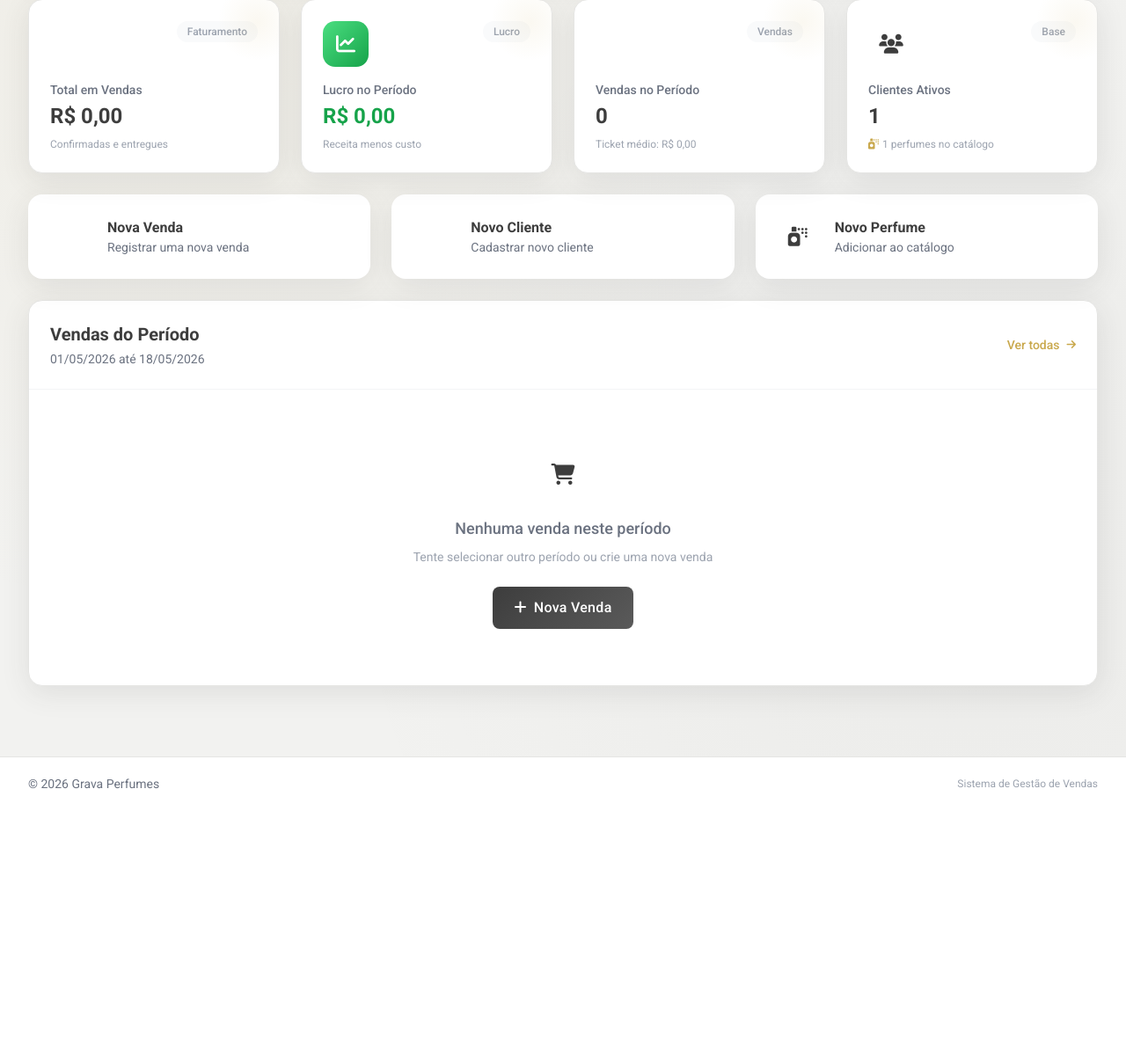
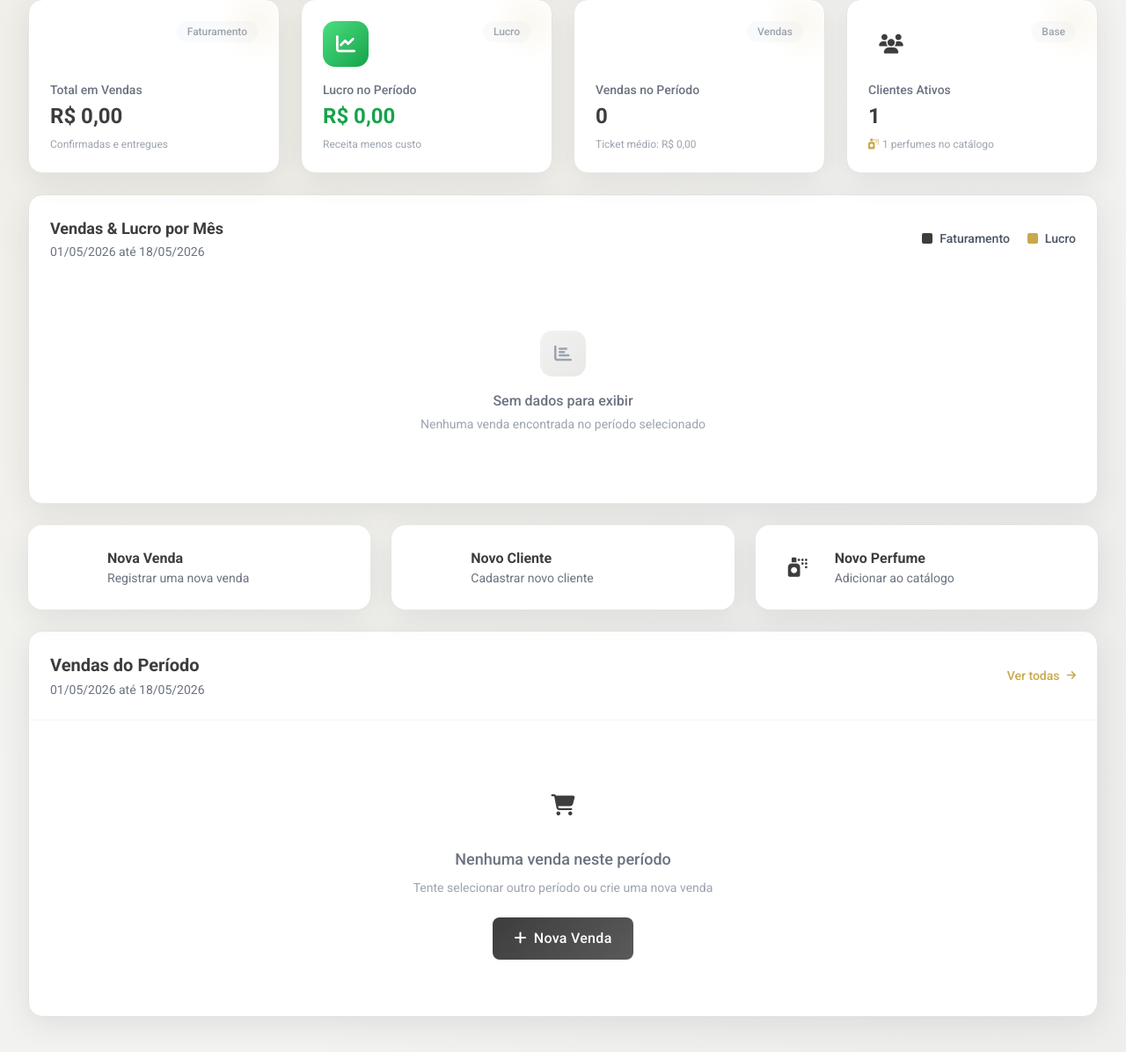
Before and after one commit to leograva/gravaperfumes, a Django app: page /dashboard/ in a window 1280 px wide. Shown: the part 312-1508 px from the top of the page at 88% size. Before the commit the page ends 1209 px from the top, so only its background shows below. Run offline with Django 4.2, Linux system fonts and the light colour scheme; a user stored in the database is signed in; tables that the repository leaves empty hold one stand-in row (values such as "Sample post"); some libraries are stand-ins or nearby versions.

Commit message:
feat: grafico de vendas e lucro por mes no dashboard

```diff
--- a/perfumes/templates/perfumes/dashboard.html
+++ b/perfumes/templates/perfumes/dashboard.html
@@ -110,6 +110,41 @@
                 <i class="fas fa-spray-can mr-1 text-grava-coral"></i>{{ total_perfumes }} perfumes no catálogo
             </p>
         </div>
+    </div>
+
+    <!-- Gráfico: Vendas e Lucro por Mês -->
+    <div class="card-grava rounded-2xl shadow-grava-lg p-6">
+        <div class="flex flex-col sm:flex-row justify-between items-start sm:items-center gap-3 mb-6">
+            <div>
+                <h2 class="text-lg font-bold text-grava-charcoal">Vendas & Lucro por Mês</h2>
+                <p class="text-sm text-gray-500 mt-0.5">{{ data_inicio_fmt }} até {{ data_fim_fmt }}</p>
+            </div>
+            <!-- Legenda -->
+            <div class="flex items-center gap-5 text-sm">
+                <span class="flex items-center gap-2">
+                    <span class="w-3 h-3 rounded-sm inline-block" style="background:#3D3D3D"></span>
+                    <span class="text-gray-600 font-medium">Faturamento</span>
+                </span>
+                <span class="flex items-center gap-2">
+                    <span class="w-3 h-3 rounded-sm inline-block" style="background:#C9A84C"></span>
+                    <span class="text-gray-600 font-medium">Lucro</span>
+                </span>
+            </div>
+        </div>
+
+        {% if labels_grafico != "[]" %}
+        <div class="relative" style="height: 280px;">
+            <canvas id="graficoVendas"></canvas>
+        </div>
+        {% else %}
+        <div class="flex flex-col items-center justify-center py-14 text-center">
+            <div class="icon-wrapper gradient-soft mb-4">
+                <i class="fas fa-chart-bar text-gray-400 text-xl"></i>
+            </div>
+            <p class="text-gray-500 font-medium">Sem dados para exibir</p>
+            <p class="text-gray-400 text-sm mt-1">Nenhuma venda encontrada no período selecionado</p>
+        </div>
+        {% endif %}
     </div>
 
     <!-- Ações Rápidas -->
@@ -229,3 +264,87 @@
     </div>
 </div>
 {% endblock %}
+
+{% block extra_js %}
+{% if labels_grafico != "[]" %}
+<script src="https://cdn.jsdelivr.net/npm/chart.js@4.4.0/dist/chart.umd.min.js"></script>
+<script>
+(function () {
+    const labels = {{ labels_grafico|safe }};
+    const vendas = {{ dados_vendas|safe }};
+    const lucro  = {{ dados_lucro|safe }};
+
+    const ctx = document.getElementById('graficoVendas').getContext('2d');
+
+    new Chart(ctx, {
+        type: 'bar',
+        data: {
+            labels: labels,
+            datasets: [
+                {
+                    label: 'Faturamento (R$)',
+                    data: vendas,
+                    backgroundColor: 'rgba(61, 61, 61, 0.85)',
+                    borderRadius: 6,
+                    borderSkipped: false,
+                    order: 2,
+                },
+                {
+                    label: 'Lucro (R$)',
+                    data: lucro,
+                    backgroundColor: 'rgba(201, 168, 76, 0.90)',
+                    borderRadius: 6,
+                    borderSkipped: false,
+                    order: 1,
+                }
+            ]
+        },
+        options: {
+            responsive: true,
+            maintainAspectRatio: false,
+            interaction: { mode: 'index', intersect: false },
+            plugins: {
+                legend: { display: false },
+                tooltip: {
+                    backgroundColor: '#fff',
+                    titleColor: '#3D3D3D',
+                    bodyColor: '#5A5A5A',
+                    borderColor: '#E5E5E3',
+                    borderWidth: 1,
+                    padding: 12,
+                    cornerRadius: 10,
+                    callbacks: {
+                        label: function(ctx) {
+                            const val = ctx.parsed.y.toLocaleString('pt-BR', {
+                                style: 'currency', currency: 'BRL'
+                            });
+                            return `  ${ctx.dataset.label}: ${val}`;
+                        }
+                    }
+                }
+            },
+            scales: {
+                x: {
+                    grid: { display: false },
+                    border: { display: false },
+                    ticks: { color: '#9CA3AF', font: { family: 'Roboto', size: 12 } }
+                },
+                y: {
+                    grid: { color: 'rgba(0,0,0,0.05)' },
+                    border: { display: false, dash: [4, 4] },
+                    ticks: {
+                        color: '#9CA3AF',
+                        font: { family: 'Roboto', size: 12 },
+                        callback: function(val) {
+                            if (val >= 1000) return 'R$ ' + (val / 1000).toFixed(1) + 'k';
+                            return 'R$ ' + val;
+                        }
+                    }
+                }
+            }
+        }
+    });
+})();
+</script>
+{% endif %}
+{% endblock %}
--- a/perfumes/views.py
+++ b/perfumes/views.py
@@ -89,6 +89,38 @@ def dashboard(request):
     # --- Vendas recentes do período ---
     vendas_recentes = vendas_periodo.select_related('cliente').order_by('-data_venda')[:8]
 
+    # --- Dados para o gráfico (agrupado por mês dentro do período) ---
+    from django.db.models.functions import TruncMonth
+    import json
+
+    vendas_por_mes = (
+        vendas_periodo
+        .annotate(mes=TruncMonth('data_venda'))
+        .values('mes')
+        .annotate(total=Sum('valor_total'))
+        .order_by('mes')
+    )
+
+    # Calcula lucro por mês iterando pelas vendas agrupadas
+    lucro_por_mes_dict = {}
+    for v in vendas_periodo.prefetch_related('itens'):
+        mes_key = v.data_venda.strftime('%Y-%m')
+        lucro_por_mes_dict[mes_key] = lucro_por_mes_dict.get(mes_key, Decimal('0')) + v.calcular_lucro()
+
+    labels_grafico = []
+    dados_vendas   = []
+    dados_lucro    = []
+
+    MESES_PT = ['Jan','Fev','Mar','Abr','Mai','Jun','Jul','Ago','Set','Out','Nov','Dez']
+
+    for item in vendas_por_mes:
+        mes_dt  = item['mes']
+        mes_key = mes_dt.strftime('%Y-%m')
+        label   = f"{MESES_PT[mes_dt.month - 1]}/{mes_dt.strftime('%y')}"
+        labels_grafico.append(label)
+        dados_vendas.append(float(item['total'] or 0))
+        dados_lucro.append(float(lucro_por_mes_dict.get(mes_key, 0)))
+
     context = {
         'total_vendas': total_vendas,
         'total_lucro': total_lucro,
@@ -103,12 +135,15 @@ def dashboard(request):
         'data_inicio_fmt': data_inicio.strftime('%d/%m/%Y'),
         'data_fim_fmt': data_fim.strftime('%d/%m/%Y'),
         'periodo_opcoes': [
-            ('hoje', 'Hoje'),
-            ('semana', 'Últimos 7 dias'),
-            ('mes', 'Este mês'),
+            ('hoje',      'Hoje'),
+            ('semana',    'Últimos 7 dias'),
+            ('mes',       'Este mês'),
             ('trimestre', 'Trimestre'),
-            ('ano', 'Este ano'),
+            ('ano',       'Este ano'),
         ],
+        'labels_grafico': json.dumps(labels_grafico),
+        'dados_vendas':   json.dumps(dados_vendas),
+        'dados_lucro':    json.dumps(dados_lucro),
     }
     return render(request, 'perfumes/dashboard.html', context)
 
```
